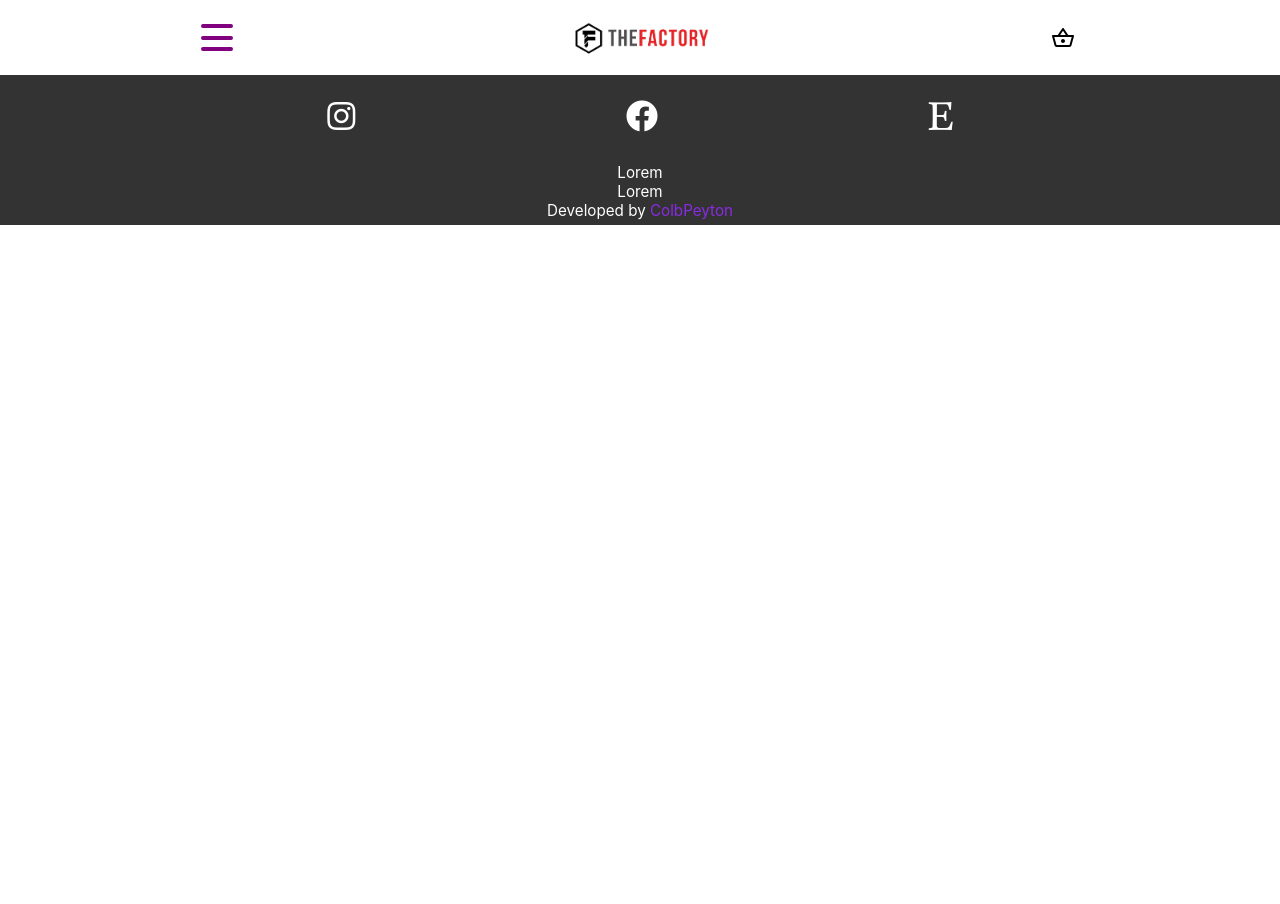
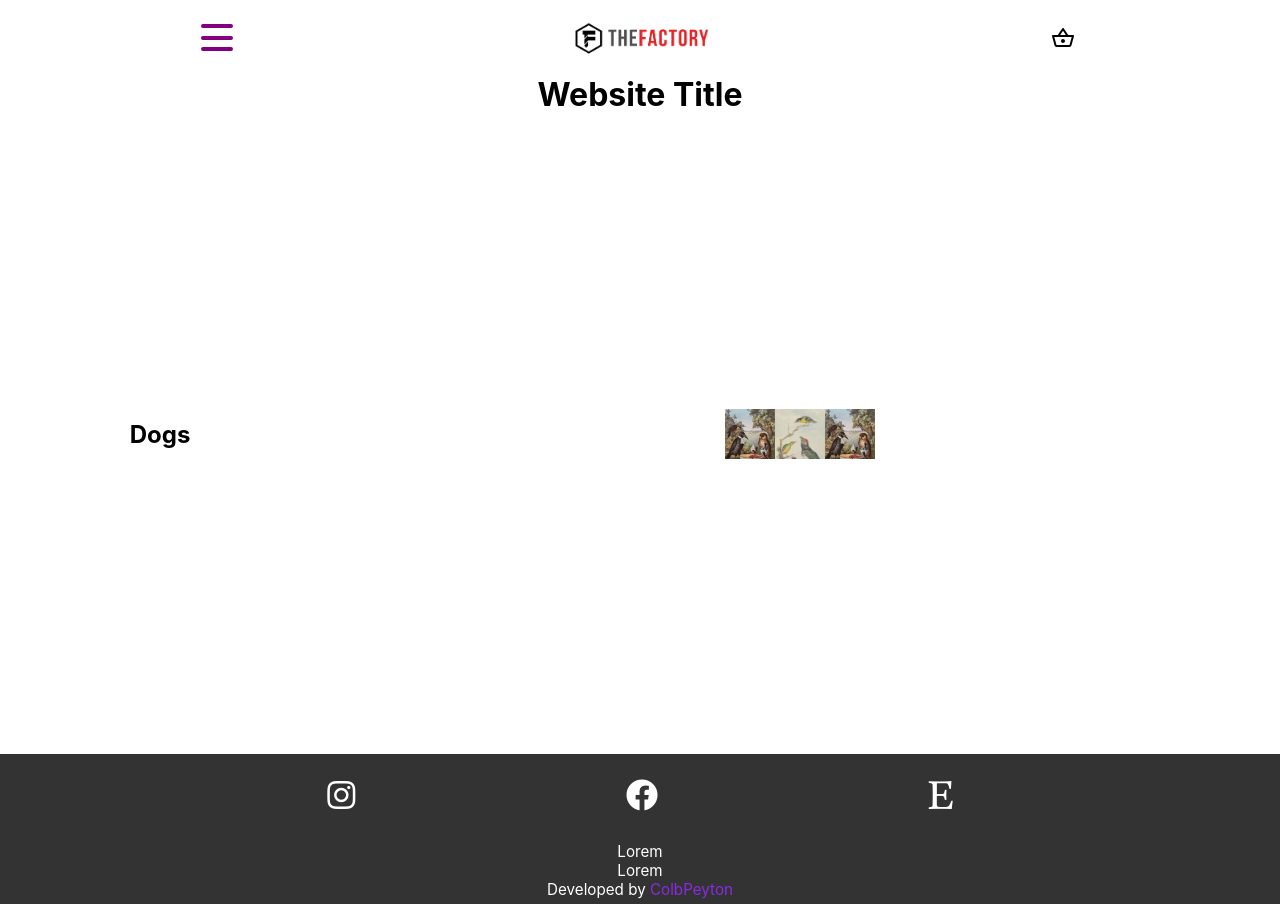
Before and after one commit to ColbPeyton/practice_ecommerce, a React (Create React App) app in the folder practice_ecommerce/: page /trainers in a window 1280 px wide. Before the commit the page ends 800 px from the top, so only its background shows below. Built offline with nearby package versions, Linux system fonts and the light colour scheme.

Commit message:
Created Collection component. Added styling and logic.
Collections will now render to ProductPage if clicked. withRouter is needed to push to history for HomePage. Might move logic to collection component if needed.

```diff
--- a/practice_ecommerce/src/_data/products.js
+++ b/practice_ecommerce/src/_data/products.js
@@ -8,61 +8,61 @@ const productData = [
     {
         name: 'Test 1',
         price: 5.00,
-        img: images[0],
+        img: [images[0],images[1],images[0],],
         id: 23145
     },
     {
         name: 'Test 2',
         price: 2.00,
-        img: images[1],
+        img: [images[1]],
         id: 12234
     },
     {
         name: 'Test 3',
         price: 5.00,
-        img: images[0],
+        img: [images[0]],
         id: 54672
     },
     {
         name: 'Test 4',
         price: 2.00,
-        img: images[1],
+        img: [images[1]],
         id: 45875
     },
     {
         name: 'Test 5',
         price: 5.00,
-        img: images[0],
+        img: [images[0]],
         id: 54672
     },
     {
         name: 'Test 6',
         price: 2.00,
-        img: images[1],
+        img: [images[1]],
         id: 54785
     },
     {
         name: 'Test 7',
         price: 5.00,
-        img: images[0],
+        img: [images[0]],
         id: 69854
     },
     {
         name: 'Test 8',
         price: 2.00,
-        img: images[1],
+        img: [images[1]],
         id: 25463
     },
     {
         name: 'Test 9',
         price: 5.00,
-        img: images[0],
+        img: [images[0]],
         id: 34852
     },
     {
         name: 'Test 10',
         price: 2.00,
-        img: images[1],
+        img: [images[1]],
         id: 15789
     },
 ]
--- /dev/null
+++ b/practice_ecommerce/src/components/Collection.js
@@ -0,0 +1,52 @@
+import React from 'react';
+import { connect } from 'react-redux'
+import {currentItem} from '../redux/actions/actions';
+
+import '../styles/Collection.scss';
+
+function Collection(props){
+
+    function renderProducts(){
+        return props.item.map((product, index) => {
+            return (
+                    <button onClick={()=> updateCurrentAndLoadProductPage(product)} key={index}
+                    style={
+                        {
+                            backgroundImage: `url(${product.img[0].default})`,
+                            backgroundSize: 'cover'
+                        }
+                    }>
+                    </button>
+            )
+        });
+    };
+
+    function updateCurrentAndLoadProductPage(product){
+        props.currentItem(product.name, product.id, product.img, product.price);
+        props.updatePath(`/products/${product.id}`);
+    }
+
+    return(
+        <div className='collection'>
+            <div className='container'>
+                <div className='title'>
+                    <h2>{props.name}</h2>
+                </div>
+                <div className='image-container'>
+                    {renderProducts()}
+                </div>
+            </div>
+        </div>
+    )
+}
+
+
+
+
+
+export default connect(
+    null,
+    {
+        currentItem
+     }
+  )(Collection)
--- a/practice_ecommerce/src/components/pages/HomePage.js
+++ b/practice_ecommerce/src/components/pages/HomePage.js
@@ -1,13 +1,32 @@
 import React from 'react';
+import { withRouter} from 'react-router-dom';
 
+import productData from '../../_data/products';
+
+import Collection from '../Collection';
 
 import '../../styles/HomePage.scss';
 
 function HomePage(props){
+
+    function updatePath(path){
+        console.log(path)
+        props.history.push(`${path}`);
+    }
+
     return(
-        <div className='home'>
-        </div>
+        <main className='home'>
+            <div className='home-container'>
+                <div className='title'>
+                    <h1>Website Title</h1>
+                </div>
+                <div className='content'>
+                    <Collection name={'Dogs'} item={[productData[0], productData[1],productData[2]]} updatePath={updatePath}/>
+
+                </div>
+            </div>
+        </main>
     )
 };
 
-export default HomePage;
+export default withRouter(HomePage);
--- a/practice_ecommerce/src/components/pages/ProductPage.js
+++ b/practice_ecommerce/src/components/pages/ProductPage.js
@@ -17,7 +17,7 @@ function ProductPage(props){
            <div className='product-container'>
                <div className='product'>
                     <div className='img'>
-                        <img src={props.item.img.default} alt={props.item.name} />
+                        <img src={props.item.img[0].default} alt={props.item.name} />
                     </div>
                     <div className='name'>
                         <h2>{props.item.name}</h2>
--- a/practice_ecommerce/src/components/pages/Products.js
+++ b/practice_ecommerce/src/components/pages/Products.js
@@ -11,11 +11,10 @@ function Products(props){
 
     function renderProducts(){
         return productData.map((product, index) => {
-            console.log(product.img)
             return <button onClick={()=> updateCurrentAndLoadProductPage(product)} key={index}
                     style={
                         {
-                            backgroundImage: `url(${product.img.default})`,
+                            backgroundImage: `url(${product.img[0].default})`,
                             backgroundSize: 'cover'
                         }
                     }>
--- /dev/null
+++ b/practice_ecommerce/src/styles/Collection.scss
@@ -0,0 +1,30 @@
+.collection{
+    height: 100%;
+    width: 100%;
+    .container{
+        height: 100%;
+        width: 100%;
+        display: flex;
+        justify-content: space-around;
+        align-items: center;
+        .title{
+            width: 20%;
+            height: 100%;
+            display: flex;
+            justify-content: center;
+            align-items: center;
+        }
+        .image-container{
+            width: 70%;
+            height: 100%;
+            display: flex;
+            justify-content: center;
+            align-items: center;
+            button{
+                border: none;
+                height: 50px;
+                width: 50px;
+            }
+        }
+    }
+}
--- a/practice_ecommerce/src/styles/HomePage.scss
+++ b/practice_ecommerce/src/styles/HomePage.scss
@@ -1,3 +1,26 @@
 .home{
     margin-top: 75px;
+    height: 100%;
+    width: 100%;
+
+    .home-container{
+        height: 100%;
+        width: 100%;
+        display: flex;
+        justify-content: center;
+        align-items: center;
+        flex-direction: column;
+        .title{
+
+        }
+        .content{
+            height: 80vh;
+            width: 100%;
+            display: flex;
+            justify-content: center;
+            align-items: center;
+            flex-direction: column;
+        }
+
+    }
 }
```
